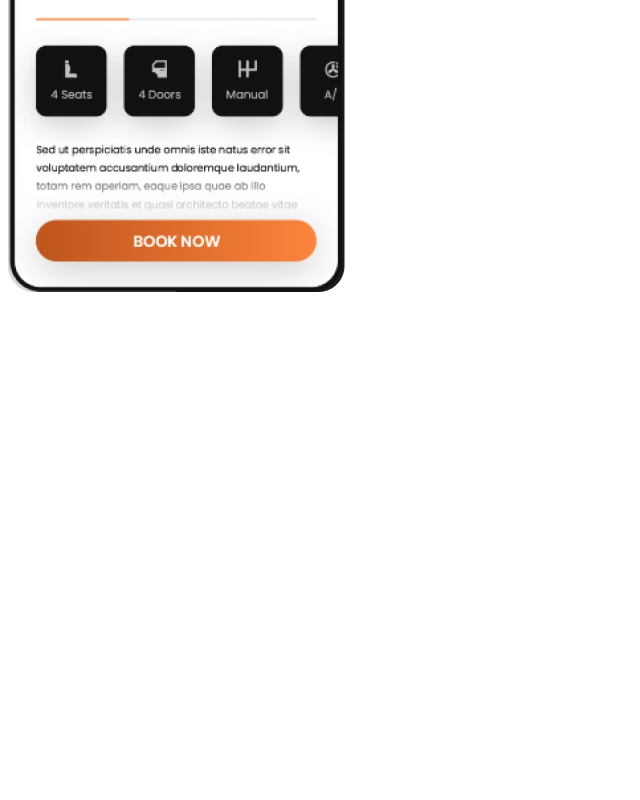
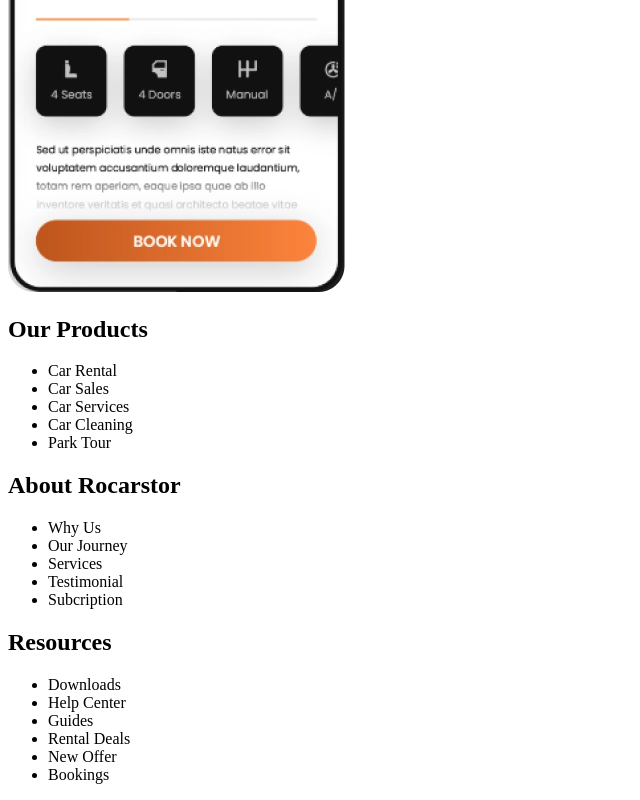
Before and after one commit to Isma1Huz/Rocarstor-Car-Website, a plain HTML site: page index.html in a window 1280 px wide. Shown: the part 10709-11509 px from the top of the page, without its empty margins (0-640 px from the left). Before the commit the page ends 11013 px from the top, so only its background shows below. Drawn offline with Linux system fonts and the light colour scheme.

Commit message:
Creating the footer section

```diff
--- a/index.html
+++ b/index.html
@@ -246,7 +246,7 @@
 
 
 
-    <!-- <footer>
+     <footer>
         <div class="item">
             <h2>Our Products</h2>
             <ul>
@@ -281,16 +281,16 @@
             </ul>
 
         </div>
-        <div class="item" id="form">
+        <!-- <div class="item" id="form">
             <h4>Subscribe to services</h4>
             <input type="text" placeholder="Name:">
             <input type="text" placeholder="Email Address">
             <button class="started" id="submit">Submit </button>
 
-        </div>
+        </div> -->
 
 
-    </footer> -->
+    </footer>
 
 
 
```
